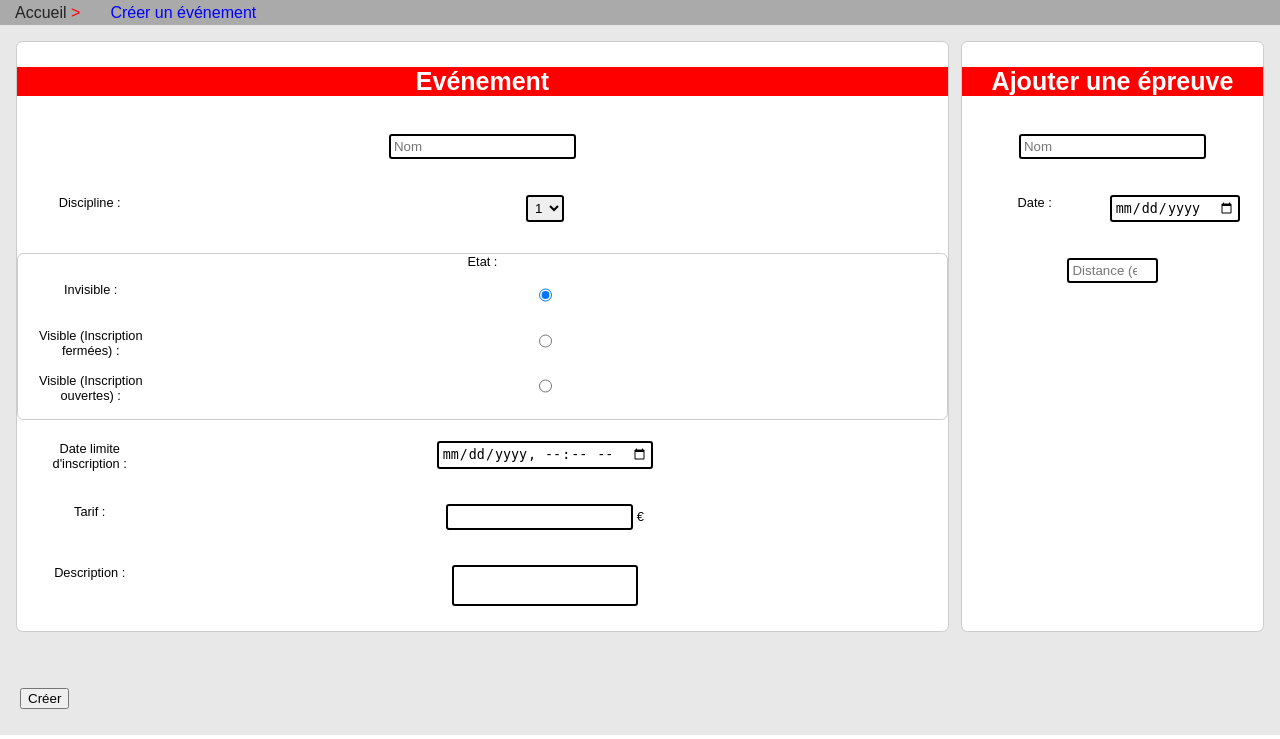
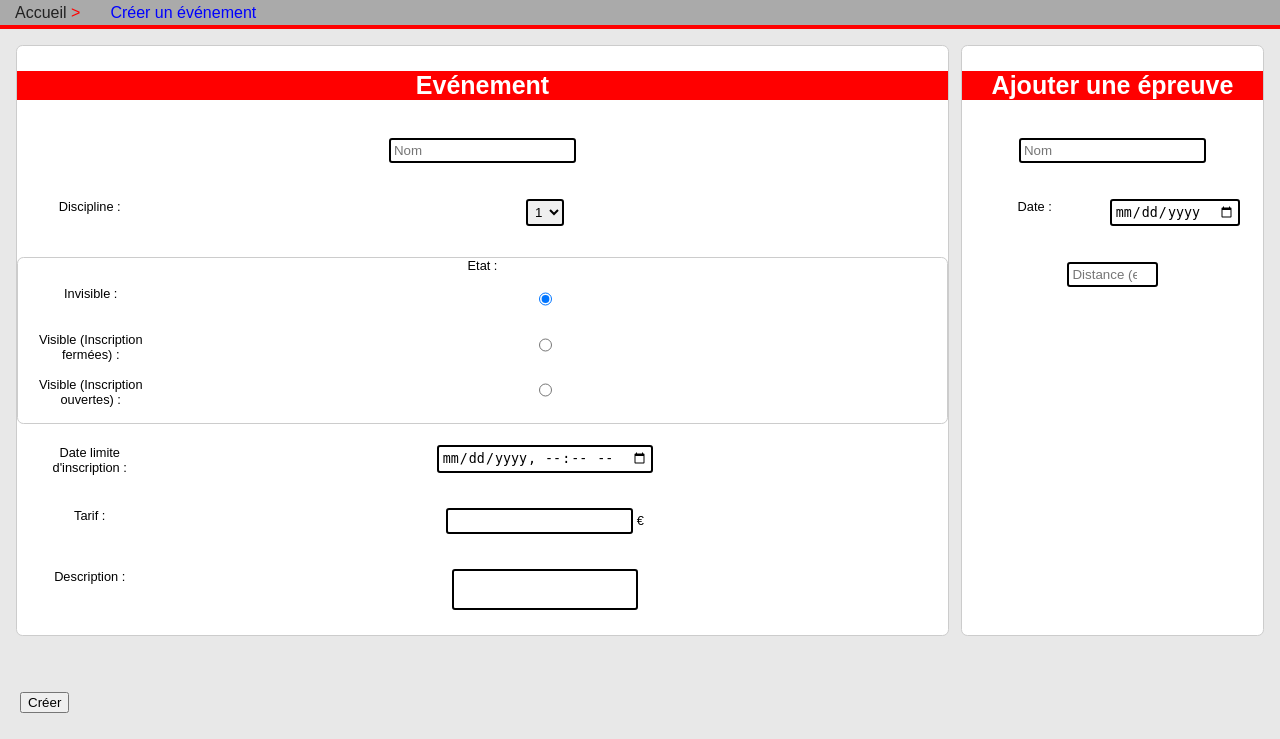
Before and after one commit to dclement8/LP-CISIIE-Atelier-1, a PHP site: page /html/creer.html in a window 1280 px wide. Shown: the part 108-847 px from the top of the page. Run offline with PHP 8.4, Linux system fonts and the light colour scheme.

Commit message:
Bordure à volonté

```diff
--- a/css/main.css
+++ b/css/main.css
@@ -474,7 +474,10 @@ p {
   background-color: #AAA;
   min-height: 25px;
   list-style-type: none;
-  padding: 0px; }
+  padding: 0px;
+  border-bottom-style: solid;
+  border-bottom-color: red;
+  border-bottom-width: 4px; }
   .breadcrumb li {
     font-size: 1rem;
     padding-left: 15px;
--- a/scss/_breadcrumb.scss
+++ b/scss/_breadcrumb.scss
@@ -5,6 +5,9 @@
     min-height:25px;
     list-style-type: none;
     padding:0px;
+    border-bottom-style:solid;
+    border-bottom-color:red;
+    border-bottom-width:4px;
     li
     {
         font-size:1rem;
```
Also changed, not shown: 1 other file.
